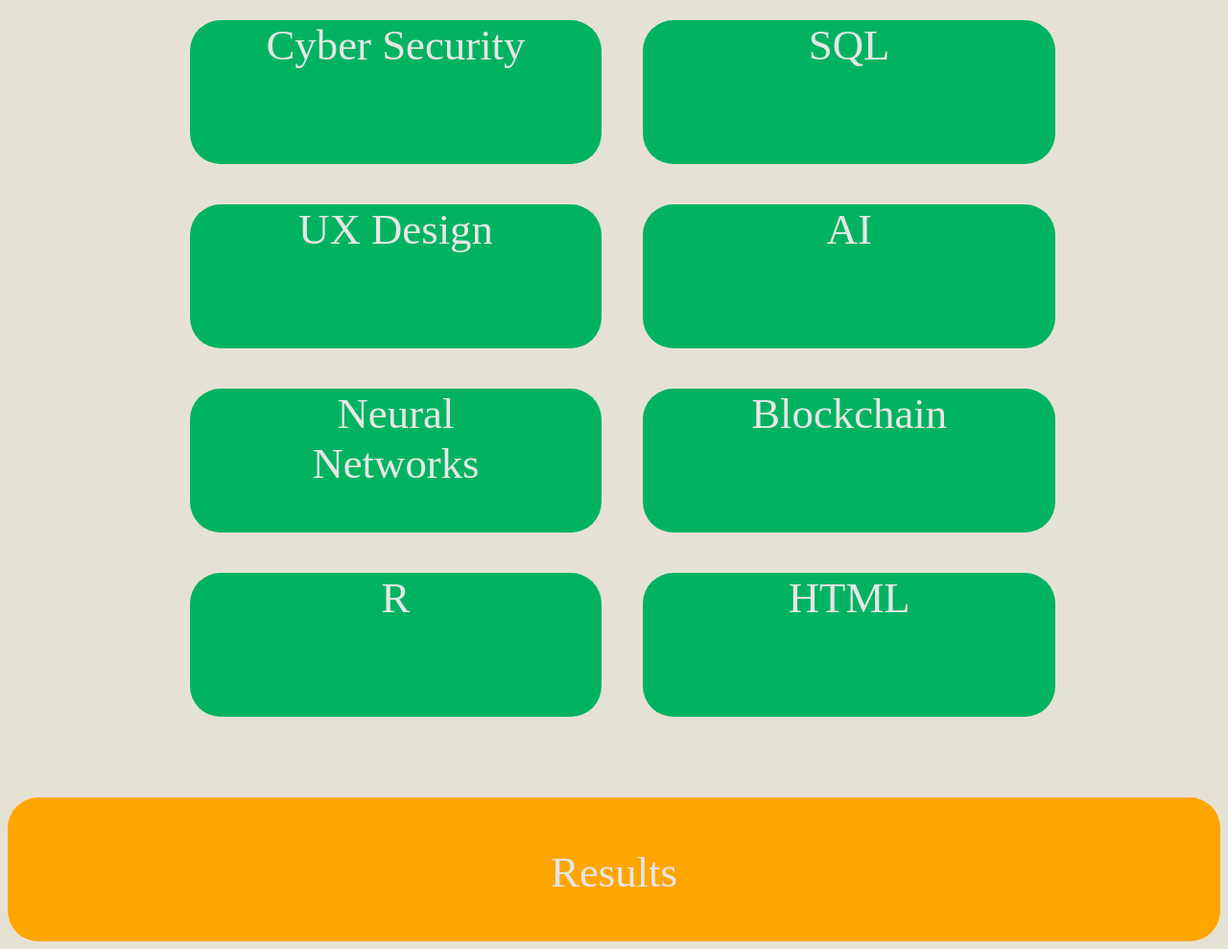
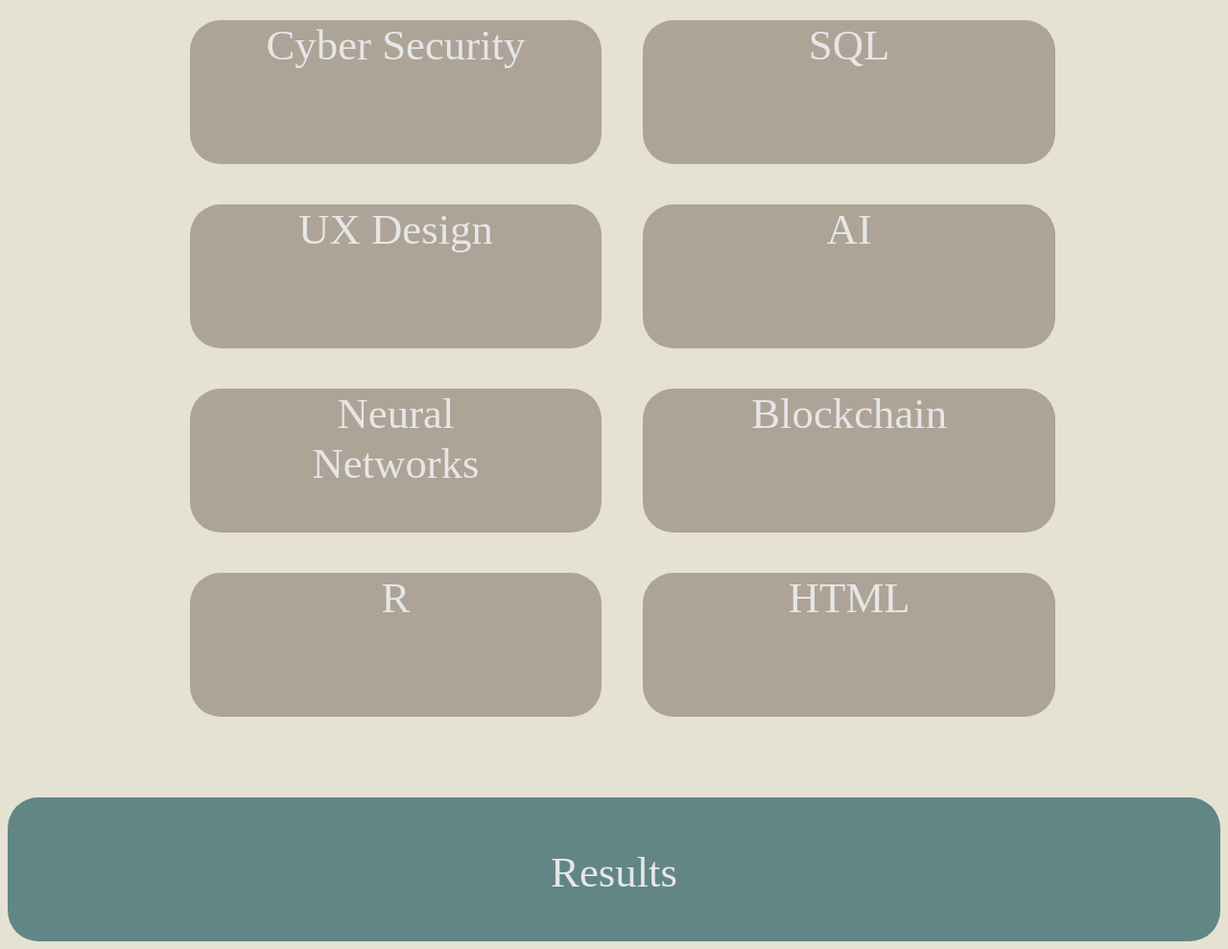
Before and after one commit to jj12345123/HIT238_App, a plain HTML site: page it.html in a window 1280 px wide. Shown: the part 698-1687 px from the top of the page at 96% size. Drawn offline with Linux system fonts and the light colour scheme.

Commit message:
updated all button colours in every page through CSS

```diff
--- a/styles.css
+++ b/styles.css
@@ -83,7 +83,7 @@ h3{
 .checklabel,
 .resultslabel {
   display:block;
-  background-color:rgb(1, 179, 96);
+  background-color:#ada397;
   border-radius: 2rem;
   border-style: none;
   color: rgb(230,230,230);
@@ -94,7 +94,6 @@ h3{
 
 /* Sets background color for results button */
 .resultslabel{
-  background-color: orange;
   height: 150px;
 }
 
@@ -110,14 +109,20 @@ h3{
 	outline:0;
 }
 
-button{
+button,
+.newsearch{
   font-size: 400%;
   padding: 20px;
   width: 100%;
-  background-color: orange;
+  background-color: #80ced6;
   color: white;
   border-radius: 2rem;
   border-style: none;
+}
+
+.newsearch,
+.resultslabel{
+  background-color: #618685;
 }
 
 .parentdiv{
```
